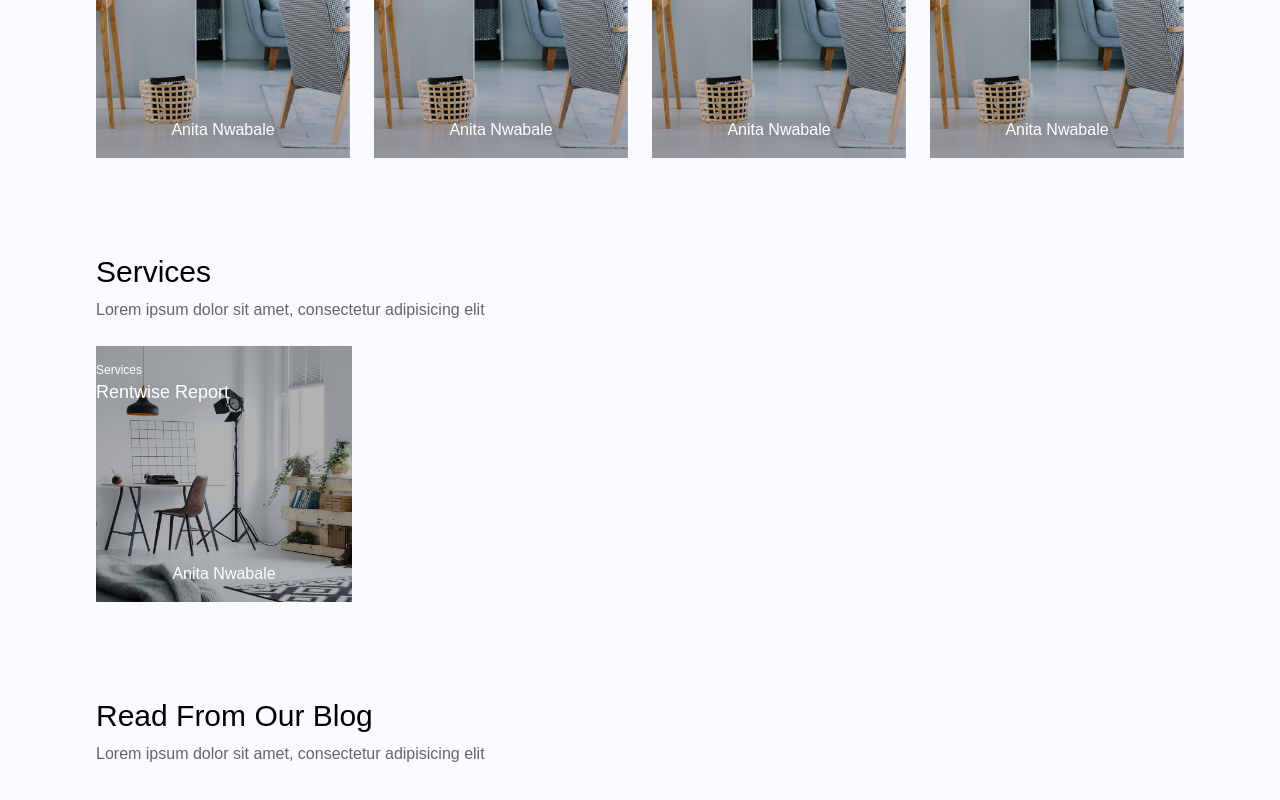
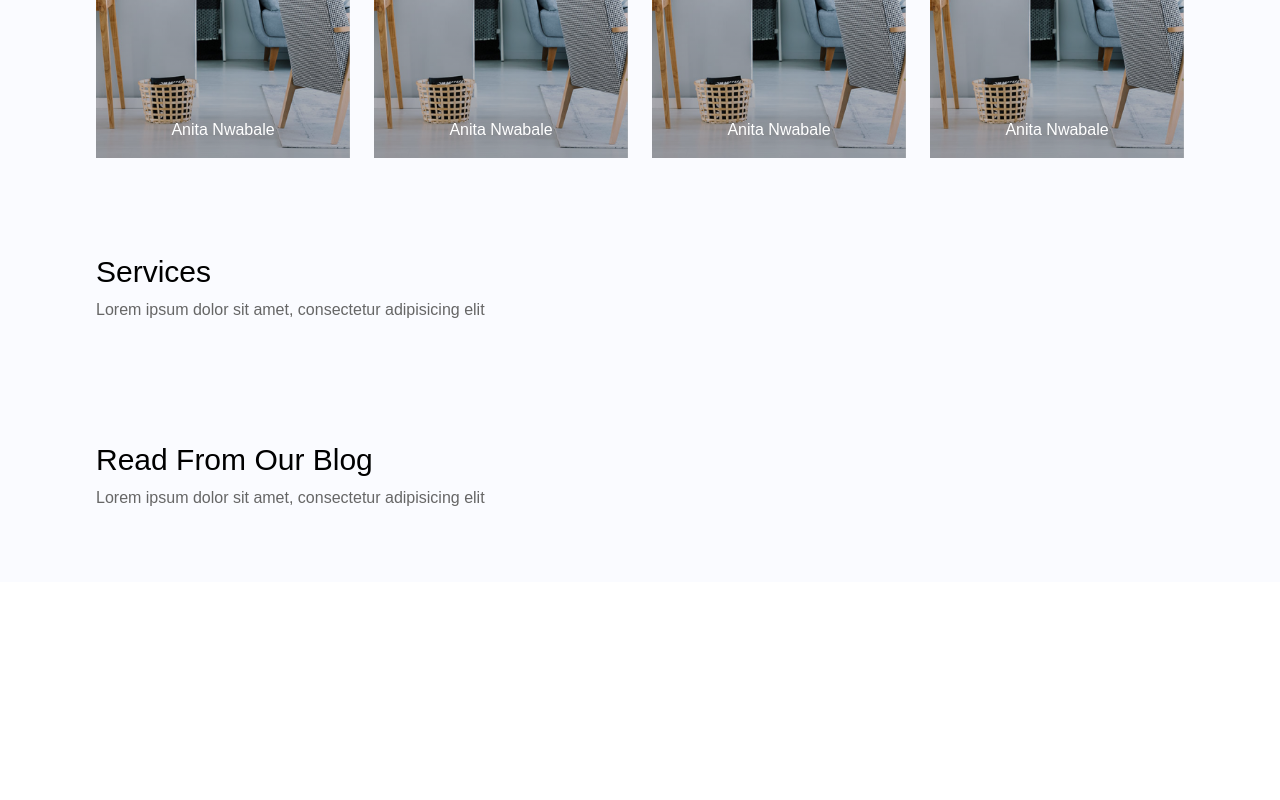
Before and after one commit to Obadea/rentwise, a React (Create React App) app: page /aboutus in a window 1280 px wide. Shown: the part 1230-2030 px from the top of the page. After the commit the page ends 1812 px from the top, so only its background shows below. Built offline with nearby package versions, Linux system fonts and the light colour scheme; a web font is replaced by a local one.

Commit message:
new component added

```diff
--- a/src/pages/aboutuspage/AboutUsPage.jsx
+++ b/src/pages/aboutuspage/AboutUsPage.jsx
@@ -2,7 +2,6 @@ import React from "react";
 import Header from "../../components/Header";
 import AboutTextContent from "./components/AboutTextContent";
 import AboutPhotoCard from "./components/AboutPhotoCard";
-import image from "../../assets/min-room.jpg";
 
 function AboutUsPage() {
   return (
@@ -64,25 +63,7 @@ function AboutUsPage() {
           </div>
           <div className="flex flex-col lg:flex-row gap-8">
             {/* small squares */}
-            <div className="flex flex-wrap flex-1">
-              <div class="relative lg:flex-1 max-w-[20vw] h-[20vw]">
-                <div className="relative z-10 top-4 left-0 right-0">
-                  <p className=" font-normal text-xs text-white">Services</p>
-                  <h4 className="  font-normal text-lg text-white">
-                    Rentwise Report
-                  </h4>
-                </div>
-                <img
-                  src={image}
-                  alt="Description"
-                  class="absolute inset-0 object-cover w-full h-full"
-                />
-                <div class="absolute inset-0 bg-black   opacity-30"></div>
-                <div class="absolute bottom-0 left-0 right-0 p-4 text-white text-center">
-                  Anita Nwabale
-                </div>
-              </div>
-            </div>
+            <div className="flex flex-wrap flex-1"></div>
             {/* big rectangless */}
           </div>
         </div>
--- a/src/pages/aboutuspage/components/AboutServicePhotoCard.jsx
+++ b/src/pages/aboutuspage/components/AboutServicePhotoCard.jsx
@@ -0,0 +1,26 @@
+import React from "react";
+import image from "../../assets/min-room.jpg";
+import PlayArrowIcon from "@mui/icons-material/PlayArrow";
+
+function AboutServicePhotoCard() {
+  return (
+    <div class="relative pl-4 lg:flex-1 max-w-[20vw] h-[20vw]">
+      <div className="relative z-10 top-4 left-0 right-0">
+        <p className=" font-normal text-xs text-white">Services</p>
+        <h4 className="  font-normal text-lg text-white">Rentwise Report</h4>
+      </div>
+      <img
+        src={image}
+        alt="Description"
+        class="absolute inset-0 object-cover w-full h-full"
+      />
+      <div class="absolute inset-0 bg-black   opacity-30"></div>
+      <div class="absolute bottom-0 left-0 right-0 p-4 text-white flex justify-between items-center">
+        <button className="font-normal text-xs "> More Details</button>
+        <PlayArrowIcon />
+      </div>
+    </div>
+  );
+}
+
+export default AboutServicePhotoCard;
```
